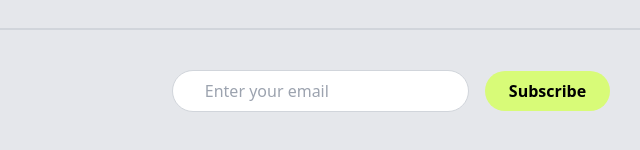
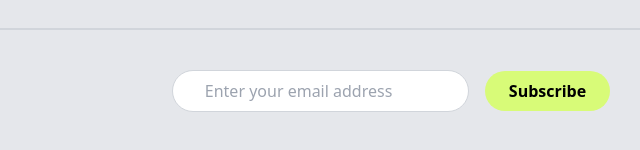
Before and after one commit to shahehsan2002/Nerdy, a plain HTML site: page index.html in a window 1280 px wide. Shown: the part 1610-1760 px from the top of the page, 249-889 px from the left. Drawn offline with nearby package versions, Linux system fonts and the light colour scheme.

Commit message:
added something

```diff
--- a/index.html
+++ b/index.html
@@ -158,7 +158,7 @@
         <section class="flex justify-center items-center mb-20 ">
             <div class="flex items-center space-x-4">
                 <!-- Email Input -->
-                <input type="email" class="px-8 py-2 border border-gray-300 rounded-full" placeholder="Enter your email" />
+                <input type="email" class="px-8 py-2 border border-gray-300 rounded-full" placeholder="Enter your email address" />
                 <!-- Submit Button -->
                 <button class="bg-[#D8FB78] font-bold px-6 py-2 rounded-full">Subscribe</button>
             </div>
```
